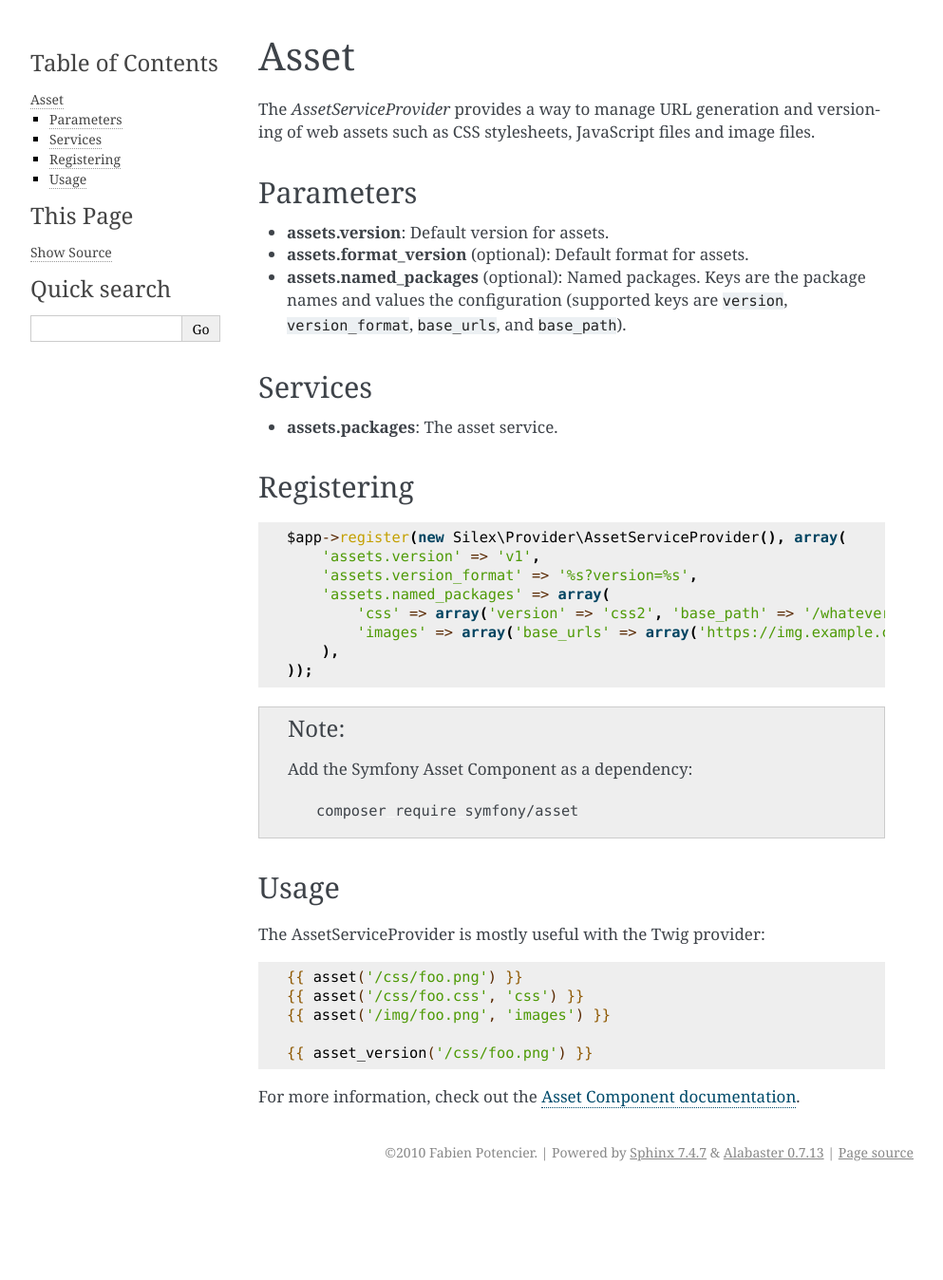
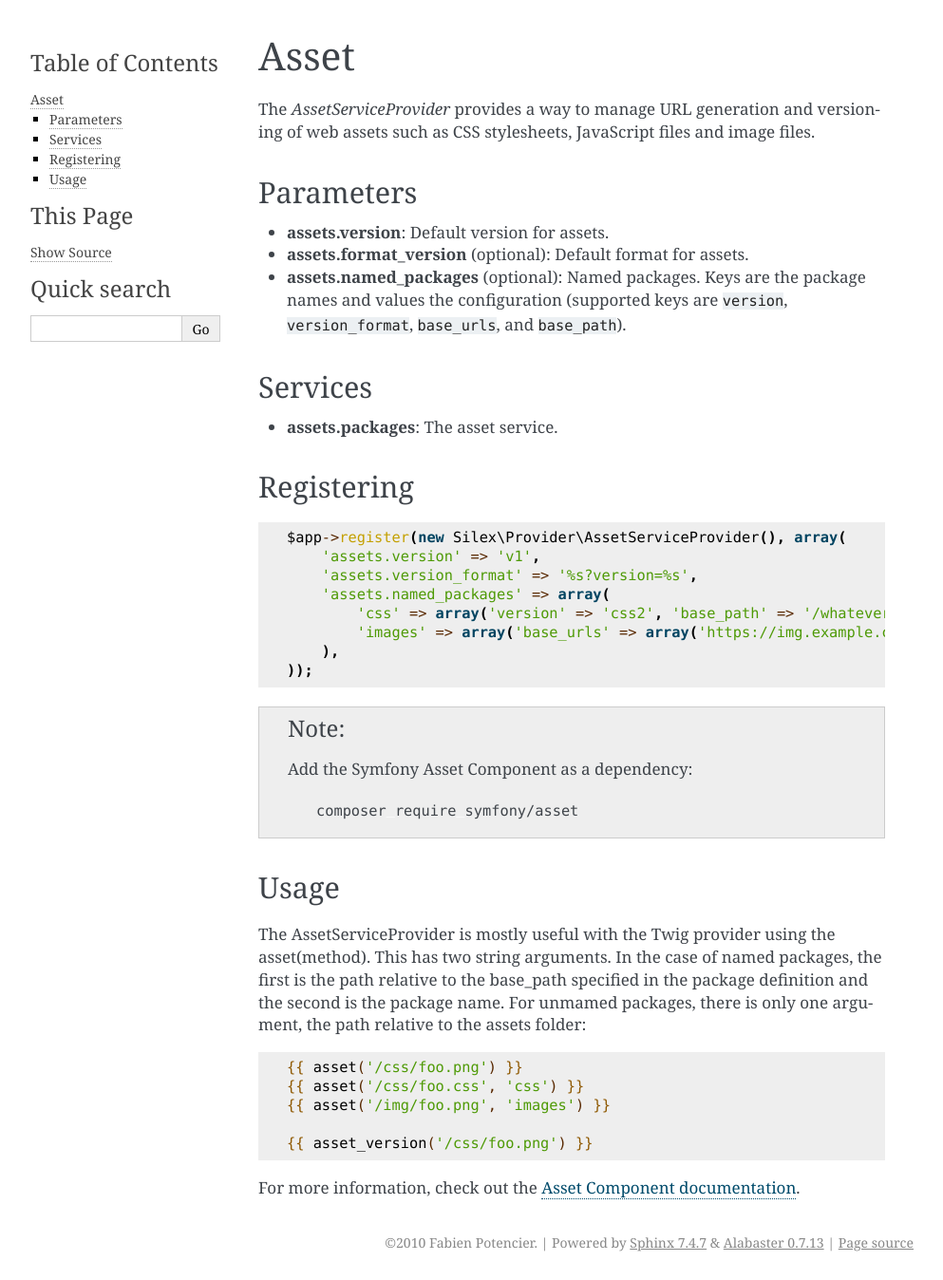
Before and after one commit to silexphp/Silex, a Sphinx documentation site: the page built from doc/providers/asset.rst, in a window 1280 px wide. Shown: the whole page at 95% size, without its empty margins (148-1141 px from the left). Built offline with Sphinx 7.4.7, drawn with Linux system fonts in a browser that asks for light colours; before the commit the page ends 1253 px from its top, so only the background shows below that.

Commit message:
Added argument description to twig asset() method

```diff
--- a/doc/providers/asset.rst
+++ b/doc/providers/asset.rst
@@ -46,7 +46,10 @@ Registering
 Usage
 -----
 
-The AssetServiceProvider is mostly useful with the Twig provider:
+The AssetServiceProvider is mostly useful with the Twig provider using the asset(method).
+This has two string arguments. In the case of named packages, the first is the path relative to
+the base_path specified in the package definition and the second is the package name. For unmamed
+packages, there is only one argument, the path relative to the assets folder:
 
 .. code-block:: jinja
 
@@ -56,5 +59,7 @@ The AssetServiceProvider is mostly useful with the Twig provider:
 
     {{ asset_version('/css/foo.png') }}
 
+
+
 For more information, check out the `Asset Component documentation
 <https://symfony.com/doc/current/components/asset/introduction.html>`_.
```
